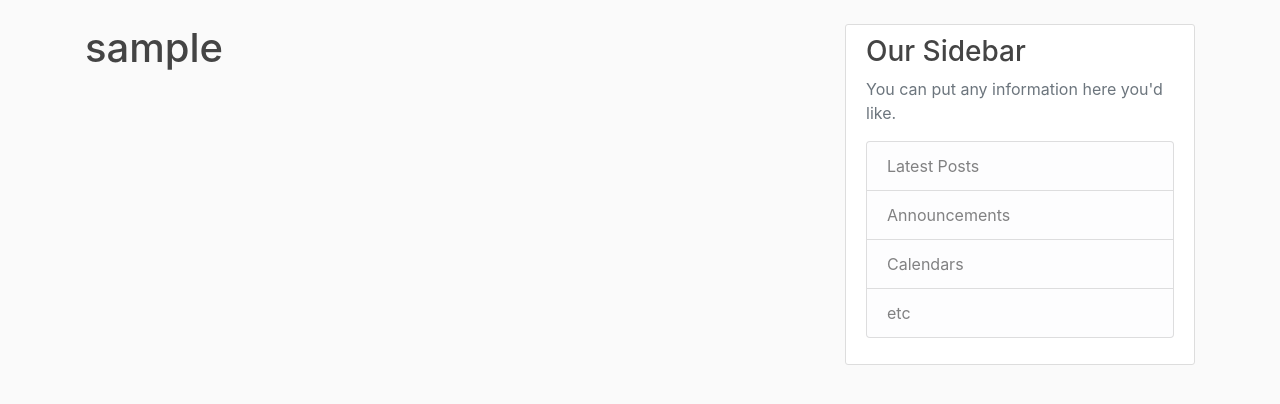
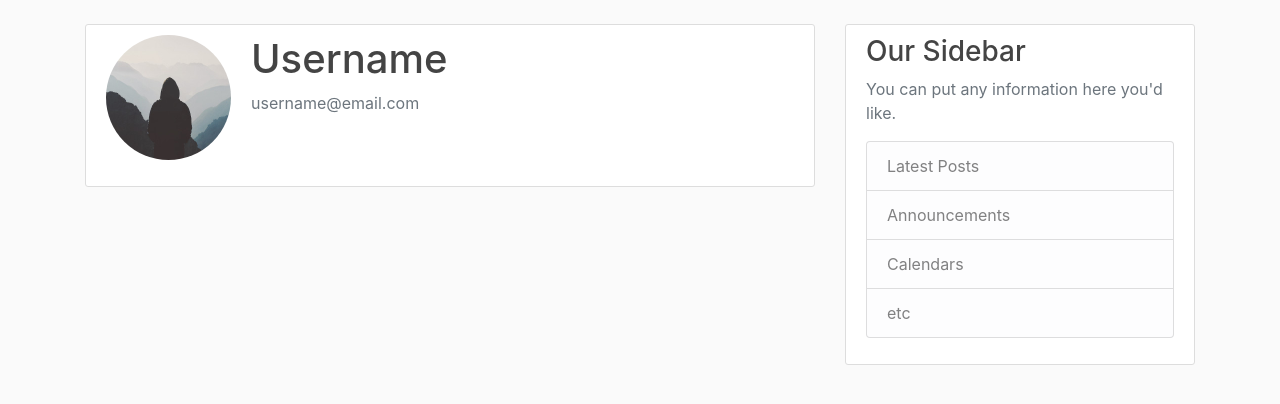
Before and after one commit to carlba/flask-full-featured-web-app, a Flask app: page /account in a window 1280 px wide. Shown: the part 56-460 px from the top of the page. Run offline with Flask 2, Linux system fonts and the light colour scheme; the visitor is signed in with stand-in values (Sample User, id 1); data comes from the database, SQL or seed files in the repository; some libraries are stand-ins or nearby versions.

Commit message:
Part 7 - User Account and Profile Picture - Added default user picture https://youtu.be/803Ei2Sq-Zs?t=372

```diff
--- a/flaskblog/routes.py
+++ b/flaskblog/routes.py
@@ -73,4 +73,5 @@
 @app.route('/account')  # wrong order will not enable the login_required decorator
 @login_required
 def account():
-    return render_template('account.html', title='Account')
+    image_file = url_for('static', filename=f'profile_pictures/{current_user.image_file}')
+    return render_template('account.html', title='Account', image_file=image_file)
--- a/flaskblog/templates/account.html
+++ b/flaskblog/templates/account.html
@@ -1,4 +1,13 @@
 {% extends 'layout.html' %}
 {% block content %}
-  <h1>{{ current_user.username }}</h1>
+    <div class="content-section">
+      <div class="media">
+        <img class="rounded-circle account-img" src="{{ image_file }}">
+        <div class="media-body">
+          <h2 class="account-heading">Username</h2>
+          <p class="text-secondary">username@email.com</p>
+        </div>
+      </div>
+      <!-- FORM HERE -->
+    </div>
 {% endblock content %}
```
Also changed, not shown: flaskblog/static/profile_pictures/default.jpg (added).
